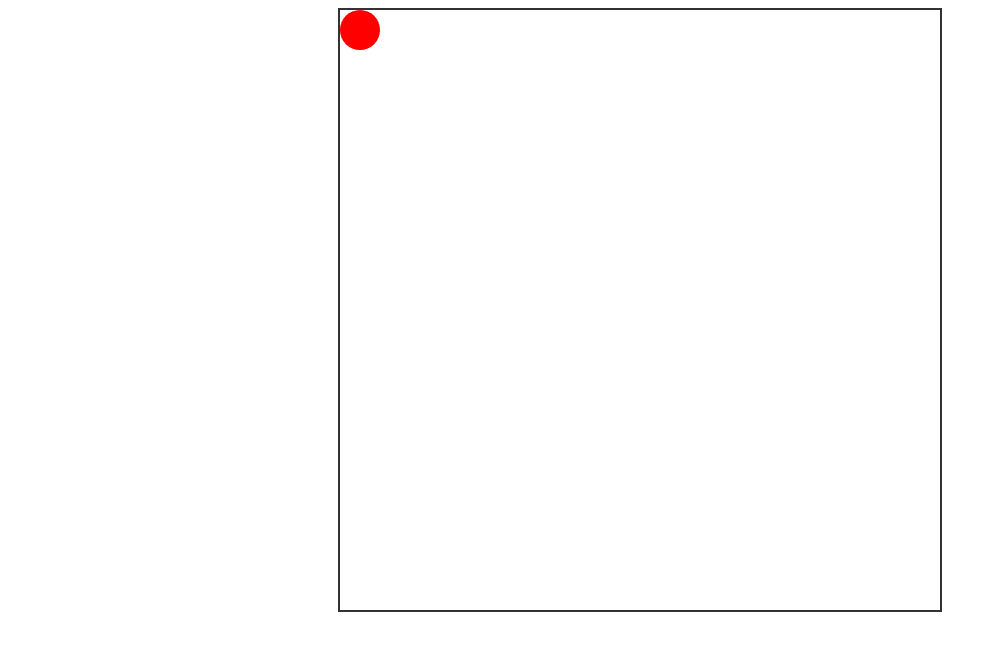
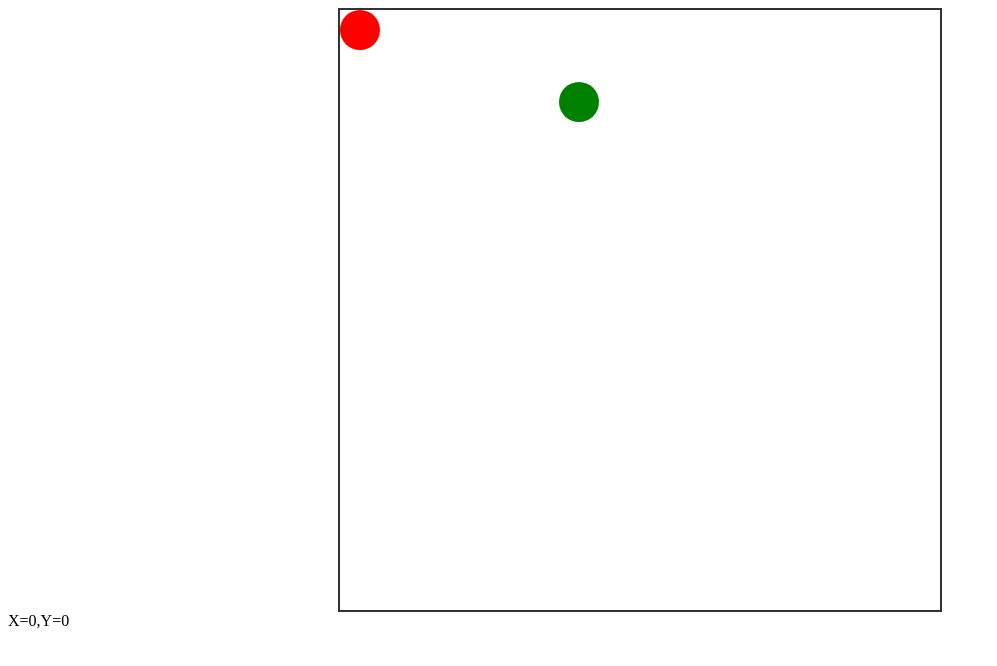
Before and after one commit to saulxy/JuJo, a plain HTML site: page JuJo/public_html/index.html in a window 1280 px wide. Shown: the whole page, without its empty margins (0-997 px from the left). Drawn offline with Linux system fonts and the light colour scheme.

Commit message:
*Movimiento del personaje con control de los límites de izquierda a derecha *Borrador de movimeinto aleatorio del enemigo.

```diff
--- a/JuJo/public_html/css/estilo.css
+++ b/JuJo/public_html/css/estilo.css
@@ -18,6 +18,16 @@ and open the template in the editor.
     position: absolute;
 
 }
+.enemigo{
+    top: 80px;
+    left: 80px;
+    height: 40px;
+    width: 40px;
+    background: green;
+    border-radius: 20px;
+    position: absolute;
+
+}
 
 #tablero{
     margin-top: 20px;
@@ -27,3 +37,7 @@ and open the template in the editor.
     margin: 0 auto;
     position: relative;
 }
+
+.debug{
+    /*display: none;*/
+}
--- a/JuJo/public_html/index.html
+++ b/JuJo/public_html/index.html
@@ -1,6 +1,6 @@
 <html>
     <head>
-        <title>TODO supply a title</title>
+        <title>Jujo - Un juego como PacMan</title>
         <meta charset="UTF-8">
         <meta name="viewport" content="width=device-width, initial-scale=1.0">
         <link href="css/estilo.css" rel="stylesheet" type="text/css"/>
@@ -8,7 +8,9 @@
     <body>
         <div id="tablero">
         <div id="personaje">&nbsp;</div>
+        <div class="enemigo" id="enemigo_1">&nbsp;</div>
         </div>
+        <span class="debug" id="position">X=0,Y=0</span>
         <script src="js/behavior.js" type="text/javascript"></script>
     </body>
 </html>
--- a/JuJo/public_html/js/behavior.js
+++ b/JuJo/public_html/js/behavior.js
@@ -1,25 +1,40 @@
 /*
- * To change this license header, choose License Headers in Project Properties.
- * To change this template file, choose Tools | Templates
- * and open the template in the editor.
+ * JavaScript clásico para definir el comportamiento del comelon y sus enemigos
  */
 var posX = 0;
 var posY = 0;
+
+var posX_enemigo = 0;
+var posY_enemigo = 0;
 function load() {
  var personaje = document.getElementById("personaje");
- //personaje.addEventListener("keydown", function() { alert("alert");});
+ var enemigo_1 = document.getElementById("enemigo_1");
+
+
+ window.setInterval(function(){
+     posX_enemigo = Math.floor((Math.random() * 560) + 0);
+     posY_enemigo = Math.floor((Math.random() * 560) + 0);
+     enemigo_1.style["left"] = posX_enemigo + "px";
+     enemigo_1.style["top"] = posY_enemigo + "px";
+ },100);
 
  window.addEventListener('keydown',
-
             function(e) {
+                var position_label = document.getElementById("position");
+               if(posX < 560){
                 if (e.keyCode === 39) {
+                    //Movimiento derecha
                     posX += 40;
                     personaje.style["left"] = posX + "px";
                 }
-                if (e.keyCode === 37) {
+
+                }
+                if (posX > 0 && e.keyCode === 37) {
+                    //Movimiento izquierda
                     posX -= 40;
                     personaje.style["left"] = posX + "px";
                 }
+
                 if (e.keyCode === 40) {
                     posY += 40;
                     personaje.style["top"] = posY + "px";
@@ -28,10 +43,14 @@ function load() {
                     posY -= 40;
                     personaje.style["top"] = posY + "px";
                 }
+
+                position_label.innerHTML = "X=" + posX + "," + "Y=" + posY;
+
             }
 );
 
     }
 
 
+//Al finalizar el cargardo del documento ejecutar la función load
 document.addEventListener("DOMContentLoaded",load);
```
